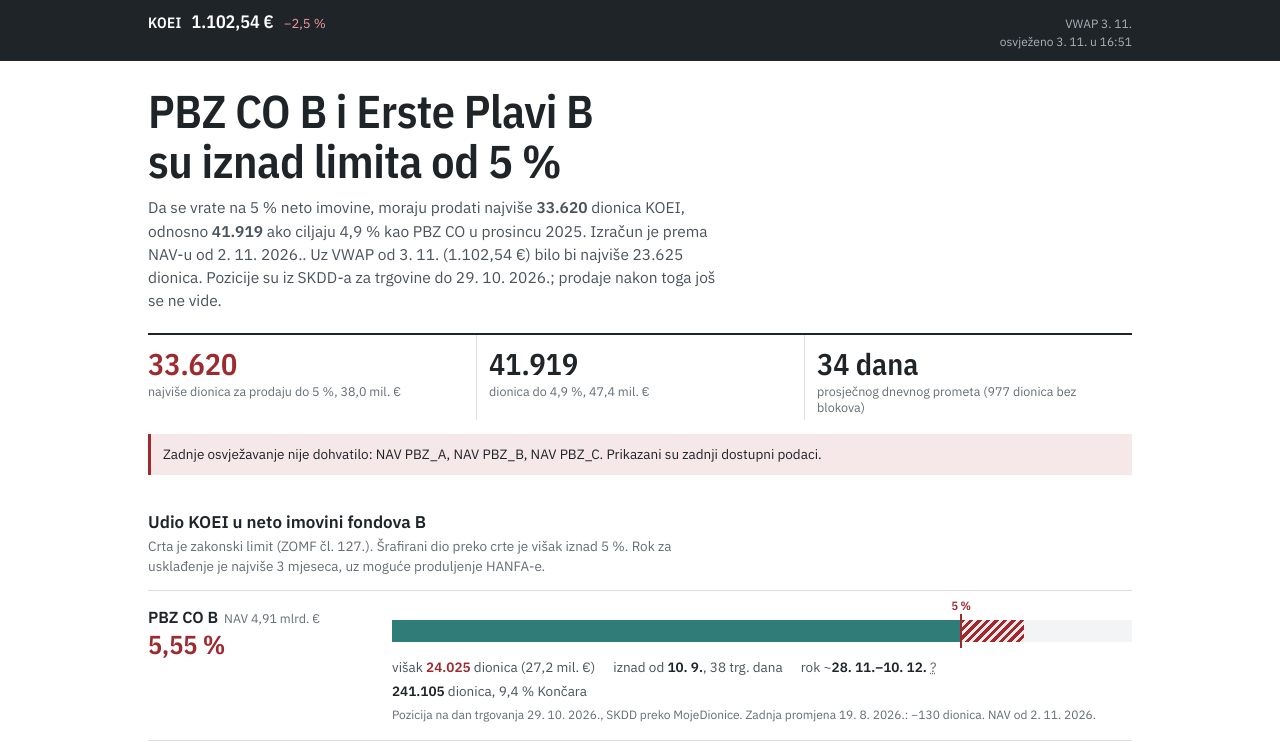
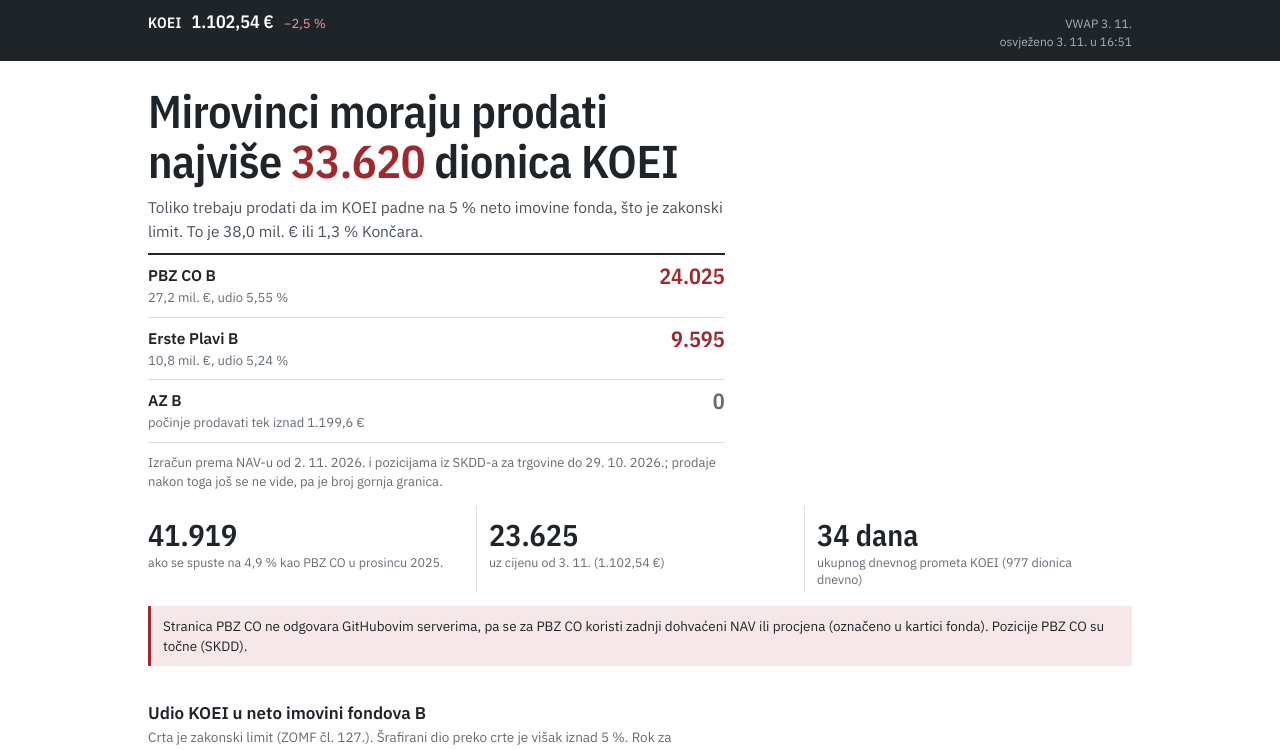
Before and after one commit to luksakurtela2-bot/koei, a plain HTML site: page docs/index.html in a window 1280 px wide. Shown: the top 750 px of the page. Drawn offline with nearby package versions, Linux system fonts and the light colour scheme.

Commit message:
Naslov odmah kaže koliko dionica moraju prodati, s raspodjelom po fondu
Co-Authored-By: Claude Opus 5.5 <noreply@anthropic.com>

```diff
--- a/docs/app.js
+++ b/docs/app.js
@@ -45,18 +45,23 @@ function render(D) {
 
   // hero
   const navDate = B.map((f) => f.nav_date).sort().pop() || k.datum;
-  const names = over.map((f) => NAME[f.id]);
-  $("#h1").textContent = over.length === 0 ? "Nijedan fond nije iznad limita od 5 %"
-    : over.length === 1 ? `${names[0]} je iznad limita od 5 %` : `${names.slice(0, -1).join(", ")} i ${names.at(-1)} su iznad limita od 5 %`;
   const today = scenario(k.vwap);
   const lagF = over.filter((f) => f.dionica_trg && f.dionica_trg < f.nav_date);
   const najv = lagF.length ? "najviše " : "";
-  const lagTxt = lagF.length ? ` Pozicije su iz SKDD-a za trgovine do ${dt(lagF.map((f) => f.dionica_trg).sort()[0], true)}; prodaje nakon toga još se ne vide.` : "";
-  const tail = k.datum > navDate ? ` Uz VWAP od ${dt(k.datum)} (${eur(k.vwap, 2)}) bilo bi ${najv}${fmt(today.t5)} dionica.` : "";
   const top = B.slice().sort((a, b) => b.udio - a.udio)[0];
-  $("#lede").innerHTML = over.length
-    ? `Da se vrate na 5 % neto imovine, moraju prodati ${najv}<b>${fmt(D.ukupno.visak5)}</b> dionica KOEI, odnosno <b>${fmt(D.ukupno.visak49)}</b> ako ciljaju 4,9 % kao PBZ CO u prosincu 2025. Izračun je prema NAV-u od ${dt(navDate, true)}${tail ? "." + tail : "."}${lagTxt}`
-    : top ? `Najbliži limitu je ${NAME[top.id]} (${pct(top.udio)}). Izračun je prema NAV-u od ${dt(navDate, true)}${lagTxt}` : "Nema podataka o fondovima B.";
+  const az = B.find((f) => f.id === "AZ_B");
+  // naslov = odgovor na pitanje "koliko KOEI moraju prodati"
+  $("#h1").innerHTML = over.length
+    ? `Mirovinci moraju prodati ${najv}<span class="big">${fmt(D.ukupno.visak5)}</span> dionica KOEI`
+    : "Trenutno nijedan fond ne mora prodavati KOEI";
+  const rows = over.sort((a, b) => b.visak5 - a.visak5).map((f) =>
+    `<li><span>${NAME[f.id]}</span><b>${fmt(f.visak5)}</b><small>${mil(f.visak5 * f.vwap)}, udio ${pct(f.udio)}</small></li>`);
+  if (az && az.status !== "iznad") rows.push(`<li class="zero"><span>AZ B</span><b>0</b><small>počinje prodavati tek iznad ${eur(az.prag_cijena, 1)}</small></li>`);
+  $("#lede").innerHTML = (over.length
+    ? `<p>Toliko trebaju prodati da im KOEI padne na 5 % neto imovine fonda, što je zakonski limit. To je ${mil(D.ukupno.eur5)} ili ${pct(D.ukupno.visak5 / D.shares_out, 1)} Končara.</p>`
+    : top ? `<p>Najbliži limitu je ${NAME[top.id]} s ${pct(top.udio)} neto imovine u KOEI.</p>` : "")
+    + `<ul class="split">${rows.join("")}</ul>`
+    + `<p class="small">Izračun prema NAV-u od ${dt(navDate, true)}${lagF.length ? ` i pozicijama iz SKDD-a za trgovine do ${dt(lagF.map((f) => f.dionica_trg).sort()[0], true)}; prodaje nakon toga još se ne vide, pa je broj gornja granica` : ""}.</p>`;
   const ageH = (Date.now() - new Date(D.generirano)) / 36e5;
   const staleNav = B.filter((f) => f.nav_date < navDate).map((f) => `${NAME[f.id]} (${dt(f.nav_date)})`);
   const warn = [];
@@ -66,11 +71,10 @@ function render(D) {
   if (estNav.length) warn.push(`NAV za ${estNav.join(", ")} nije dohvaćen sa stranice društva pa je procijenjen prema kretanju ostalih fondova; udio može odstupati za nekoliko stotinki postotnog boda.`);
   if (D.moguca_podjela) warn.push("Cijena KOEI promijenila se u jednom danu više od 50 % – moguća podjela dionica; brojke treba provjeriti.");
   if (warn.length) $(".hero").insertAdjacentHTML("beforeend", `<div class="warn">${warn.map(esc).join(" ")}</div>`);
-  $("#totals").innerHTML = [
-    ["key", fmt(D.ukupno.visak5), `${najv}dionica za prodaju do 5 %, ${mil(D.ukupno.eur5)}`],
-    ["", fmt(D.ukupno.visak49), `dionica do 4,9 %, ${mil(D.ukupno.eur49)}`],
-    ["", fmt(D.ukupno.visak5 / D.likvidnost.adv20.dionica, 0) + " dana", `prosječnog dnevnog prometa (${fmt(D.likvidnost.adv20.dionica)} dionica bez blokova)`],
-  ].map(([c, b, s]) => `<div class="tot ${c}"><b>${b}</b><span>${s}</span></div>`).join("");
+  const tiles = [["", fmt(D.ukupno.visak49), `ako se spuste na 4,9 % kao PBZ CO u prosincu 2025.`]];
+  if (k.datum > navDate) tiles.push(["", fmt(today.t5), `uz cijenu od ${dt(k.datum)} (${eur(k.vwap, 2)})`]);
+  tiles.push(["", fmt(D.ukupno.visak5 / D.likvidnost.adv20.dionica, 0) + " dana", `ukupnog dnevnog prometa KOEI (${fmt(D.likvidnost.adv20.dionica)} dionica dnevno)`]);
+  $("#totals").innerHTML = over.length ? tiles.map(([c, b, s]) => `<div class="tot ${c}"><b>${b}</b><span>${s}</span></div>`).join("") : "";
 
   renderGauges(B);
   initCalc();
@@ -257,7 +261,10 @@ function renderOthers(D) {
 function renderMethod(D) {
   const st = Object.entries(D.izvori_status || {});
   const bad = st.filter(([, v]) => !String(v).startsWith("ok"));
-  if (bad.length) $(".hero").insertAdjacentHTML("beforeend", `<div class="warn">Zadnje osvježavanje nije dohvatilo: ${bad.map(([k]) => esc(k)).join(", ")}. Prikazani su zadnji dostupni podaci.</div>`);
+  const onlyPbz = bad.length && bad.every(([k]) => k.startsWith("NAV PBZ"));
+  if (bad.length) $(".hero").insertAdjacentHTML("beforeend", `<div class="warn">${onlyPbz
+    ? "Stranica PBZ CO ne odgovara GitHubovim serverima, pa se za PBZ CO koristi zadnji dohvaćeni NAV ili procjena (označeno u kartici fonda). Pozicije PBZ CO su točne (SKDD)."
+    : `Zadnje osvježavanje nije dohvatilo: ${bad.map(([k]) => esc(k)).join(", ")}. Prikazani su zadnji dostupni podaci.`}</div>`);
   $("#method").innerHTML = `
   <p><b>Limit.</b> Obvezni mirovinski fond A ili B smije u dionice jednog izdavatelja uložiti najviše 5 % neto imovine (ZOMF čl. 127. st. 2.; C: 3 %). Kad udio prijeđe limit bez kupnje (rast cijene ili pad ostatka portfelja – prema uobičajenom tumačenju čl. 135. st. 2.), fond ga mora uskladiti u razumnom roku, najviše 3 mjeseca, uz moguće produljenje HANFA-e za još 3. Grupa KOEI + KODT smije najviše 10 %. Vlasnički limiti (20 % po fondu) ne ovise o cijeni.</p>
   <p><b>Izračun.</b> Udio = broj dionica × dnevni VWAP kontinuiranog trgovanja na ZSE (bez blokova i OTC-a) ÷ dnevni NAV fonda. Fondovi vrednuju KOEI po tom VWAP-u (provjereno za PBZ CO, AZ i Erste na više krajeva mjeseci, uključujući dane s blok-transakcijama). Višak = dionice − 5 % × NAV ÷ VWAP. Kod scenarija i praga cijene NAV raste zajedno s vlastitom pozicijom KOEI.</p>
--- a/docs/index.html
+++ b/docs/index.html
@@ -32,7 +32,7 @@
 <main id="app" aria-busy="true">
   <section class="hero" aria-labelledby="h1">
     <h1 id="h1">Učitavanje podataka</h1>
-    <p class="lede" id="lede"></p>
+    <div class="lede" id="lede"></div>
     <div class="totals" id="totals"></div>
   </section>
 
--- a/docs/style.css
+++ b/docs/style.css
@@ -151,3 +151,16 @@ input[type=range] { width: 100%; margin: 14px 0 4px; accent-color: var(--limit);
 @media (prefers-reduced-motion: no-preference) {
   .fill, .over { transition: width .5s ease; }
 }
+
+/* naslov s brojem i raspodjela po fondovima */
+.hero h1 { max-width: 24ch; }
+.hero h1 .big { color: var(--limit); white-space: nowrap; }
+.lede p { margin-bottom: 10px; }
+.lede .small { font-size: 13px; color: var(--ink-3); margin: 10px 0 0; }
+.split { list-style: none; border-top: 2px solid var(--ink); margin-top: 6px; }
+.split li { display: grid; grid-template-columns: 1fr auto; column-gap: 12px; padding: 9px 0; border-bottom: 1px solid var(--rule); }
+.split span { font-weight: 600; color: var(--ink); }
+.split b { font: 600 22px/1.1 var(--cond); color: var(--limit); text-align: right; }
+.split small { grid-column: 1 / -1; font-size: 13px; color: var(--ink-3); }
+.split li.zero b { color: var(--ink-3); }
+.totals { border-top: 0; margin-top: 14px; }
```
